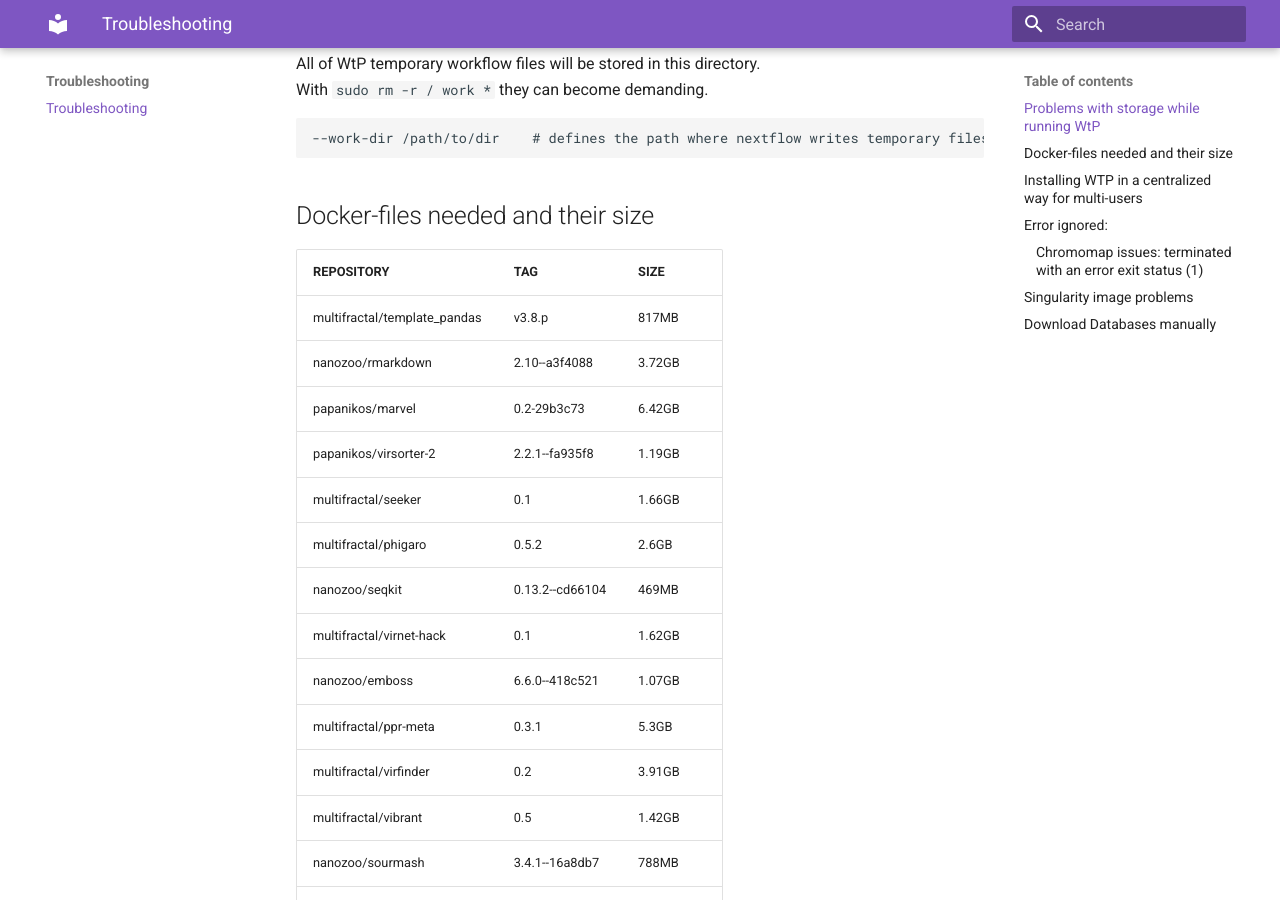
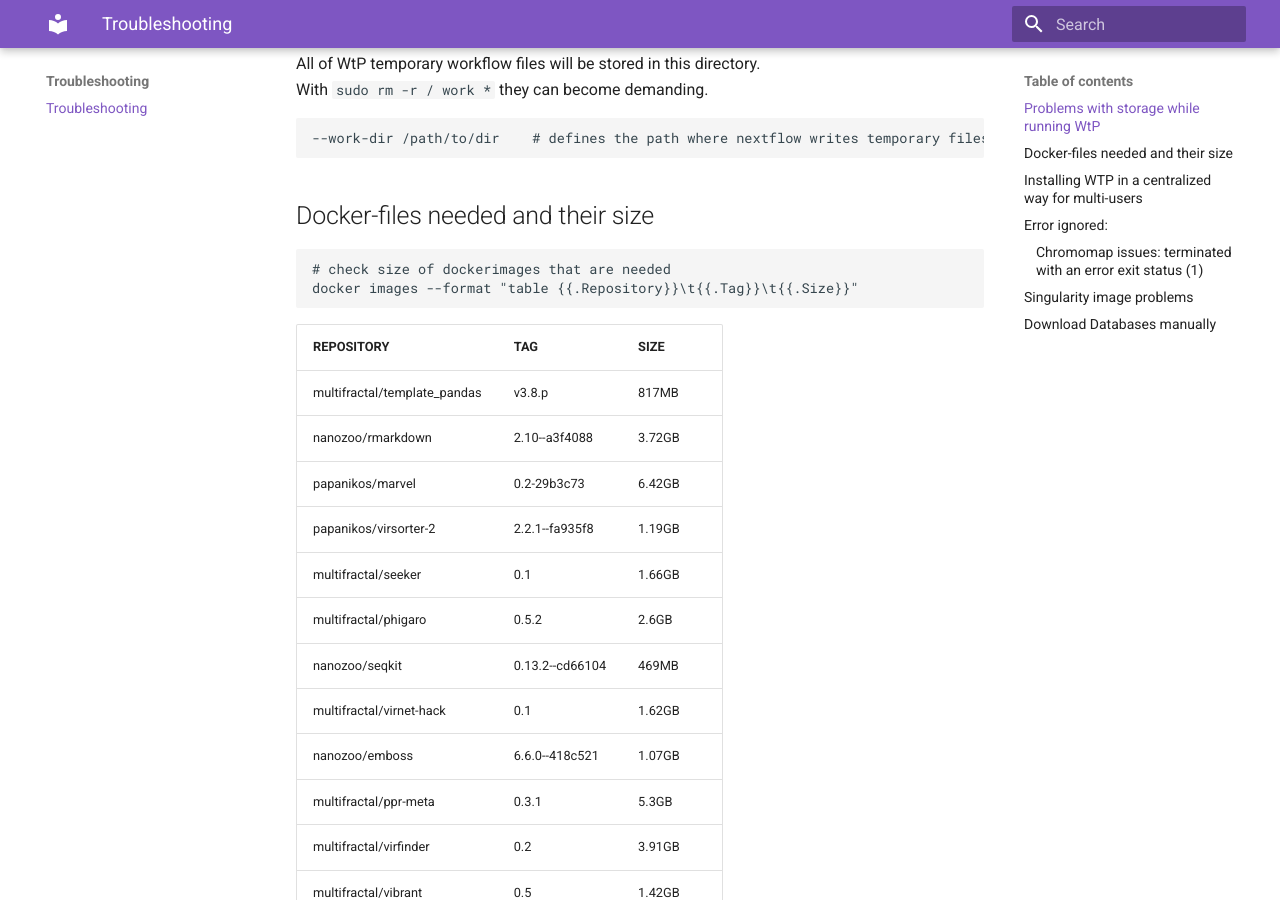
Before and after one commit to mult1fractal/wtp-documentation, an MkDocs documentation site: the page built from docs/troubleshooting.md, in a window 1280 px wide and 900 px high, scrolled down 514 px. Built offline with MkDocs 1.6.1 and Material for MkDocs 9.7.7, drawn with Linux system fonts in a browser that asks for light colours.

Commit message:
added docker list and size

````diff
--- a/docs/troubleshooting.md
+++ b/docs/troubleshooting.md
@@ -20,6 +20,12 @@ With `sudo rm -r / work *` they can become demanding.
 
 
 ## Docker-files needed and their size
+
+```bash
+# check size of dockerimages that are needed
+docker images --format "table {{.Repository}}\t{{.Tag}}\t{{.Size}}"
+```
+
 
 |REPOSITORY|TAG|SIZE|
 |-|-|-|
````
